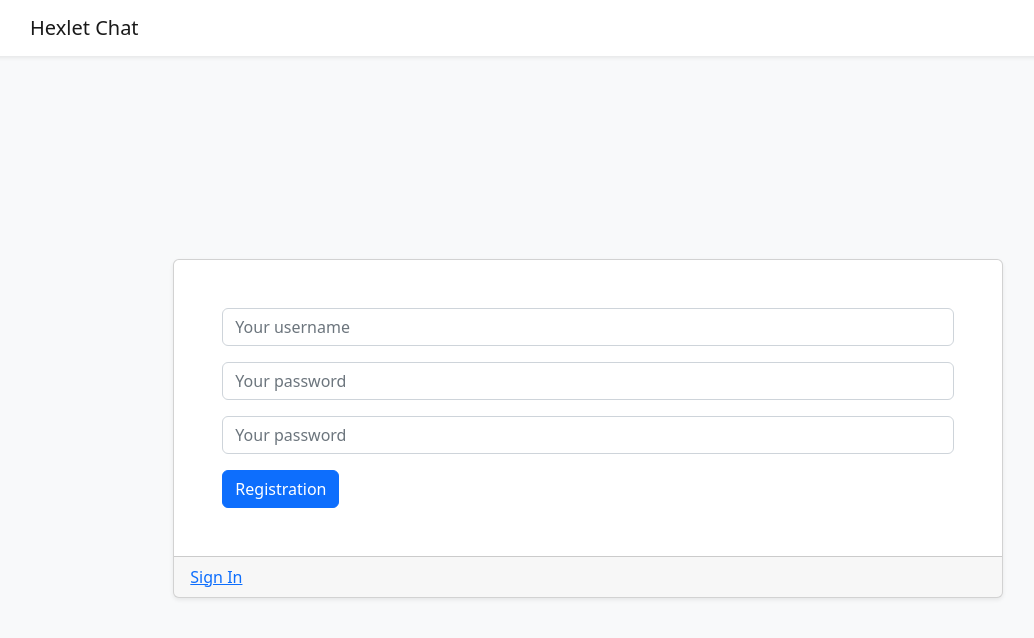
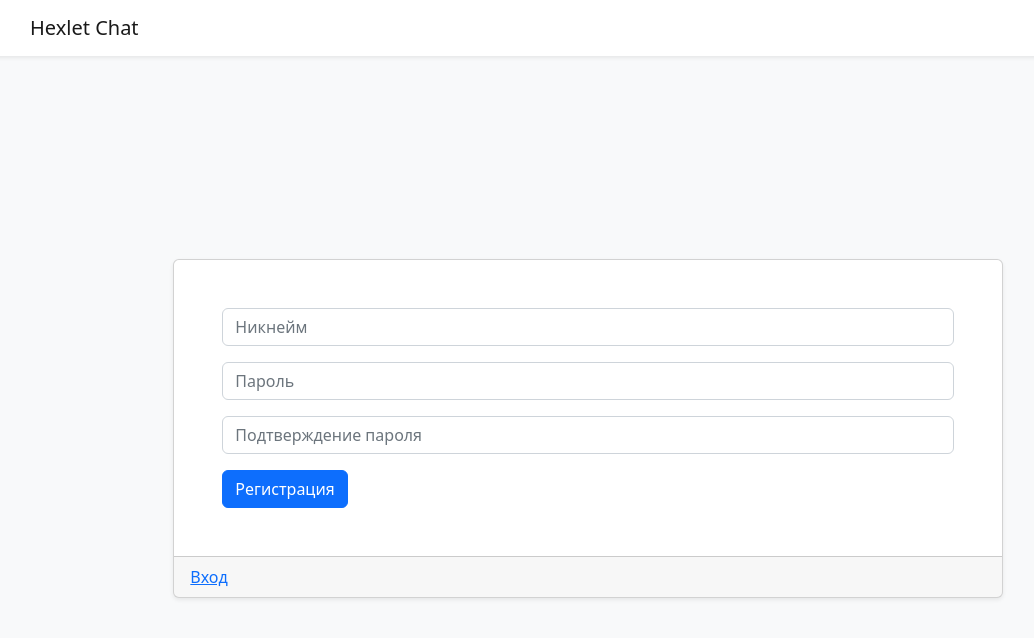
Before and after one commit to StepanenkoArtem/frontend-project-12, a React (Create React App) app in the folder frontend/: page /signup in a window 1280 px wide. Shown: the top 638 px of the page, without its empty margins (52-1086 px from the left). Built offline with nearby package versions, Linux system fonts and the light colour scheme; no server answers.

Commit message:
fix localization

```diff
--- a/frontend/public/locales/ru/translation.json
+++ b/frontend/public/locales/ru/translation.json
@@ -1,14 +1,29 @@
 {
   "header": {
-    "title": "Hexlet Chat",
-    "signOutButton": "Выйти"
+    "title": "Hexlet Chat"
   },
   "channels": {
     "header": {
       "title": "Каналы"
-    }
+    },
+    "createNewChannel": "Создать новый канал",
+    "removeChannel": "Удалить канал",
+    "renameChannel": "Переименовать канал"
   },
   "conversation": {
     "addNewMessageBtn": "&#xF137"
-  }
+  },
+  "error": {
+    "Conflict": "Пользователь с таким именем уже зарегистрирован",
+    "Unauthorized": "Неправильное имя пользователя или пароль"
+  },
+  "placeholders": {
+    "username": "Никнейм",
+    "password": "Пароль",
+    "passwordConfirmation": "Подтверждение пароля"
+  },
+  "registration": "Регистрация",
+  "signIn": "Вход",
+  "signOut": "Выйти",
+  "cancel": "Отмена"
 }
--- a/frontend/src/contexts/CurrentUser.jsx
+++ b/frontend/src/contexts/CurrentUser.jsx
@@ -9,54 +9,42 @@ export const CurrentUserContext = createContext({
   logIn: () => {},
   logOut: () => {},
   signUp: () => {},
-  error: null,
 });
 
 export const CurrentUserProvider = ({ children }) => {
   const [currentUser, setCurrentUser] = useState(null);
-  const [error, setError] = useState(null);
 
   const setCurrentSession = (data) => {
     localStorage.setItem('token', data.token);
     localStorage.setItem('username', data.username);
     setCurrentUser({ username: data.username });
-    setError(null);
   };
 
   const logIn = async ({ password, username }) => {
     const body = { password, username };
     const config = { responseType: 'json' };
-    try {
-      const { data } = await axios.post(ApiPaths.login, body, config);
-      setCurrentSession(data);
-    } catch (e) {
-      await setError(e.response.data.message);
-    }
+    const { data } = await axios.post(ApiPaths.login, body, config);
+    setCurrentSession(data);
   };
 
   const logOut = () => {
     localStorage.removeItem('token');
     localStorage.removeItem('username');
     setCurrentUser(null);
-    setError(null);
   };
 
   const signUp = async ({ password, username }) => {
     const body = { password, username };
     const config = { responseType: 'json' };
-    try {
-      const { data } = await axios.post(ApiPaths.signUp, body, config);
-      setCurrentSession(data);
-    } catch (e) {
-      await setError(e.response.data.message);
-    }
+    const { data } = await axios.post(ApiPaths.signUp, body, config);
+    setCurrentSession(data);
   };
 
   const memoizedUserContext = useMemo(
     () => ({
-      currentUser, logIn, logOut, signUp, error,
+      currentUser, logIn, logOut, signUp,
     }),
-    [currentUser, error],
+    [currentUser],
   );
 
   return (
--- a/frontend/src/index.js
+++ b/frontend/src/index.js
@@ -1,4 +1,4 @@
-import React from 'react';
+import React, { Suspense } from 'react';
 import ReactDOM from 'react-dom/client';
 import './index.css';
 import { Provider } from 'react-redux';
@@ -12,6 +12,7 @@ import { CurrentSocketProvider } from './contexts/CurrentSocket';
 const root = ReactDOM.createRoot(document.getElementById('chat'));
 root.render(
   <React.StrictMode>
+    <Suspense fallback="Is loading">
       <Provider store={store}>
         <CurrentUserProvider>
           <CurrentSocketProvider>
@@ -19,6 +20,7 @@ root.render(
           </CurrentSocketProvider>
         </CurrentUserProvider>
       </Provider>
+    </Suspense>
   </React.StrictMode>,
 );
 
--- a/frontend/src/pages/Header.jsx
+++ b/frontend/src/pages/Header.jsx
@@ -25,7 +25,7 @@ const Header = () => {
           className="btn btn-primary"
           onClick={logOut}
         >
-          {t('header.signOutButton')}
+          {t('signOut')}
         </Button>
         )}
       </div>
--- a/frontend/src/pages/Login.jsx
+++ b/frontend/src/pages/Login.jsx
@@ -1,17 +1,28 @@
-import React, { useEffect, useRef } from 'react';
+import React, { useEffect, useRef, useState } from 'react';
 import {
   Container, Row, Col, Card, Form, Button, Overlay,
 } from 'react-bootstrap';
 import { useFormik } from 'formik';
 import { Link, useNavigate } from 'react-router-dom';
+import { useTranslation } from 'react-i18next';
 import loginSchema from '../validationSchemas/login';
 import { useCurrentUser } from '../contexts/CurrentUser';
 
 const Login = () => {
   const errorTipTarget = useRef(null);
-  const { logIn, error, currentUser } = useCurrentUser();
+  const [error, setError] = useState();
+  const { logIn, currentUser } = useCurrentUser();
+  const { t } = useTranslation();
 
   const navigate = useNavigate();
+
+  const handleLogin = async ({ password, username }) => {
+    try {
+      await logIn({ password, username });
+    } catch (e) {
+      setError(e.response.data.message);
+    }
+  };
 
   useEffect(() => {
     if (currentUser) {
@@ -26,7 +37,7 @@ const Login = () => {
     },
     validationSchema: loginSchema,
     validateOnBlur: true,
-    onSubmit: logIn,
+    onSubmit: handleLogin,
   });
 
   return (
@@ -44,7 +55,7 @@ const Login = () => {
                     onChange={formik.handleChange}
                     onBlur={formik.handleBlur}
                     value={formik.values.username.trim()}
-                    placeholder="Your username"
+                    placeholder={t('placeholders.username')}
                     required
                     isInvalid={!!error}
                   />
@@ -57,7 +68,7 @@ const Login = () => {
                     name="password"
                     onChange={formik.handleChange}
                     onBlur={formik.handleBlur}
-                    placeholder="Your password"
+                    placeholder={t('placeholders.password')}
                     value={formik.values.password.trim()}
                     ref={errorTipTarget}
                     required
@@ -76,17 +87,17 @@ const Login = () => {
                       borderRadius: 3,
                     }}
                   >
-                    {error}
+                    {t(`error.${error}`)}
                   </div>
                 </Overlay>
                 )}
                 <Button variant="primary" type="submit">
-                  Enter
+                  {t('signIn')}
                 </Button>
               </Form>
             </Card.Body>
             <Card.Footer>
-              <Link to="/signup">Registration</Link>
+              <Link to="/signup">{t('registration')}</Link>
             </Card.Footer>
           </Card>
         </Col>
--- a/frontend/src/pages/SignUp.jsx
+++ b/frontend/src/pages/SignUp.jsx
@@ -1,10 +1,11 @@
-import React, { useEffect, useRef } from 'react';
+import React, { useEffect, useRef, useState } from 'react';
 import {
   Button, Card, Col, Container, Form, Overlay, Row,
 } from 'react-bootstrap';
 import { useFormik } from 'formik';
 import { Link, useNavigate } from 'react-router-dom';
 import * as Yup from 'yup';
+import { useTranslation } from 'react-i18next';
 import Header from './Header';
 import { useCurrentUser } from '../contexts/CurrentUser';
 
@@ -21,8 +22,17 @@ const signUpSchema = Yup.object({
 const SignUp = () => {
   const errorTipTarget = useRef(null);
   const navigate = useNavigate();
-  const { signUp, currentUser, error } = useCurrentUser();
+  const { signUp, currentUser } = useCurrentUser();
+  const [error, setError] = useState('');
+  const { t } = useTranslation();
 
+  const handleSignUp = async ({ password, username }) => {
+    try {
+      await signUp({ password, username });
+    } catch (e) {
+      setError(e.response.data.message);
+    }
+  };
   useEffect(() => {
     if (currentUser) {
       navigate('/');
@@ -38,7 +48,7 @@ const SignUp = () => {
     validateOnMount: false,
     validateOnBlur: true,
     validationSchema: signUpSchema,
-    onSubmit: signUp,
+    onSubmit: handleSignUp,
   });
 
   return (
@@ -58,7 +68,7 @@ const SignUp = () => {
                       onChange={formik.handleChange}
                       onBlur={formik.handleBlur}
                       value={formik.values.username.trim()}
-                      placeholder="Your username"
+                      placeholder={t('placeholders.username')}
                       required
                       isInvalid={!!error}
                     />
@@ -71,7 +81,7 @@ const SignUp = () => {
                       name="password"
                       onChange={formik.handleChange}
                       onBlur={formik.handleBlur}
-                      placeholder="Your password"
+                      placeholder={t('placeholders.password')}
                       value={formik.values.password.trim()}
                       ref={errorTipTarget}
                       required
@@ -87,7 +97,7 @@ const SignUp = () => {
                       name="passwordConfirmation"
                       onChange={formik.handleChange}
                       onBlur={formik.handleBlur}
-                      placeholder="Your password"
+                      placeholder={t('placeholders.passwordConfirmation')}
                       value={formik.values.passwordConfirmation.trim()}
                       ref={errorTipTarget}
                       required
@@ -107,18 +117,17 @@ const SignUp = () => {
                         borderRadius: 3,
                       }}
                     >
-                      {error}
+                      {t(`error.${error}`)}
                     </div>
-
                   </Overlay>
                   )}
                   <Button variant="primary" type="submit" disabled={!formik.isValid}>
-                    Registration
+                    {t('registration')}
                   </Button>
                 </Form>
               </Card.Body>
               <Card.Footer>
-                <Link to="/login">Sign In</Link>
+                <Link to="/login">{t('signIn')}</Link>
               </Card.Footer>
             </Card>
           </Col>
--- a/frontend/src/pages/chat/components/channels/components/DeleteChannelModal.jsx
+++ b/frontend/src/pages/chat/components/channels/components/DeleteChannelModal.jsx
@@ -3,6 +3,7 @@ import {
   Modal, Button, Form,
 } from 'react-bootstrap';
 import { useDispatch, useSelector } from 'react-redux';
+import { useTranslation } from 'react-i18next';
 import { useCurrentSocket } from '../../../../../contexts/CurrentSocket';
 import { removeChannel } from '../../../../../store/channels/channels.slice';
 import { deletedChannelIdSelector } from '../../../../../store/ui/ui.selectors';
@@ -11,6 +12,7 @@ const DeleteChannelModal = ({ show, closeModal }) => {
   const deletedChannelId = useSelector(deletedChannelIdSelector);
   const dispatch = useDispatch();
   const { socket } = useCurrentSocket();
+  const { t } = useTranslation();
 
   const onSubmit = (e) => {
     e.preventDefault();
@@ -22,11 +24,11 @@ const DeleteChannelModal = ({ show, closeModal }) => {
     <Modal show={show} onClick={closeModal}>
       <Form onSubmit={onSubmit}>
         <Modal.Header closeButton onClick={closeModal}>
-          <Modal.Title>Deleted this channel</Modal.Title>
+          <Modal.Title>{t('channels.removeChannel')}</Modal.Title>
         </Modal.Header>
         <Modal.Footer>
-          <Button variant="secondary" onClick={closeModal}>Close</Button>
-          <Button variant="primary" type="submit" autoFocus>Remove channel</Button>
+          <Button variant="secondary" onClick={closeModal}>{t('cancel')}</Button>
+          <Button variant="primary" type="submit" autoFocus>{t('channels.removeChannel')}</Button>
         </Modal.Footer>
       </Form>
     </Modal>
```
Also changed, not shown: frontend/src/pages/chat/components/channels/components/AddNewChannelModal.jsx (+12 -3 lines), frontend/src/pages/chat/components/channels/components/RenameChannelModal.jsx (+11 -2 lines). Lines whose indentation alone changed are shown as unchanged.
